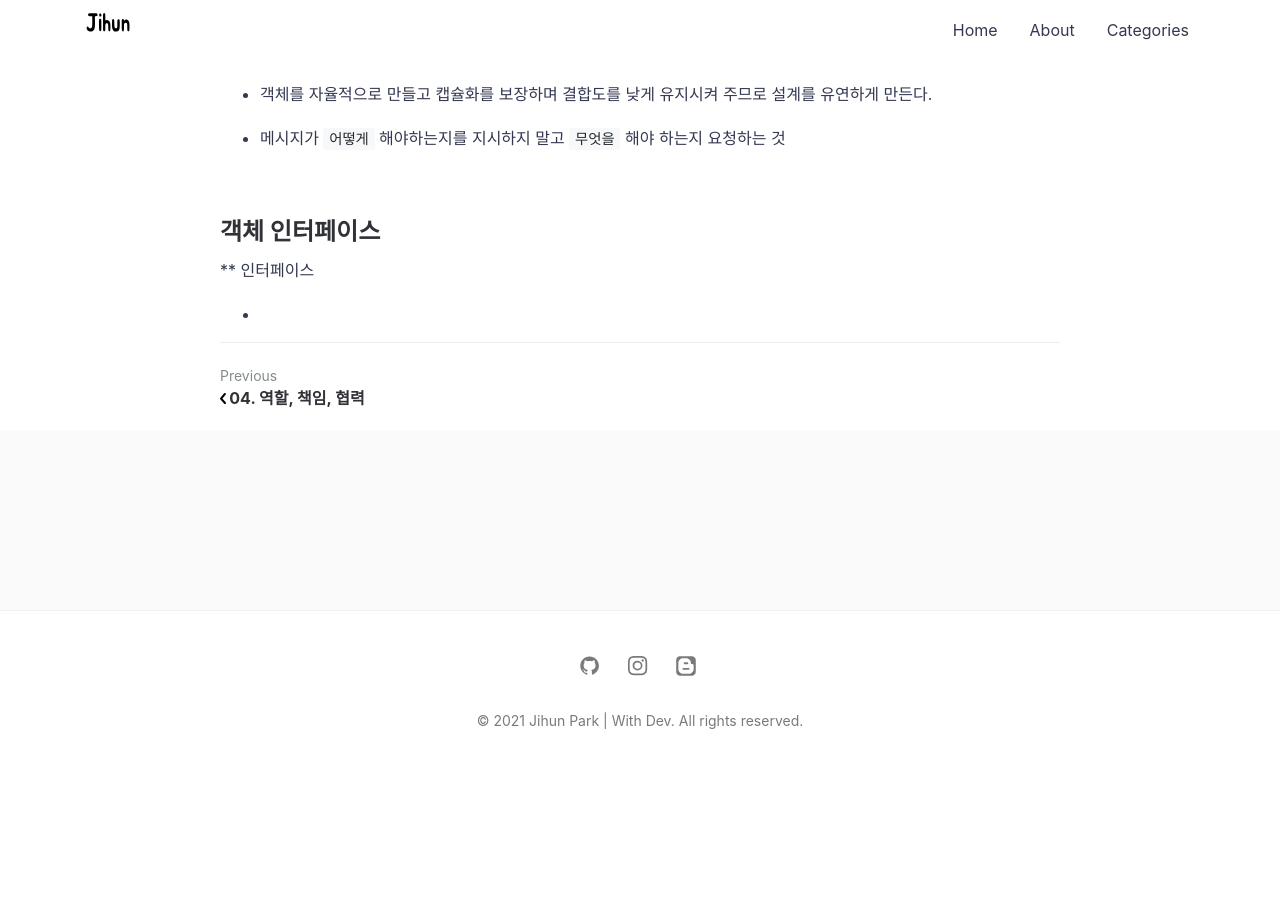
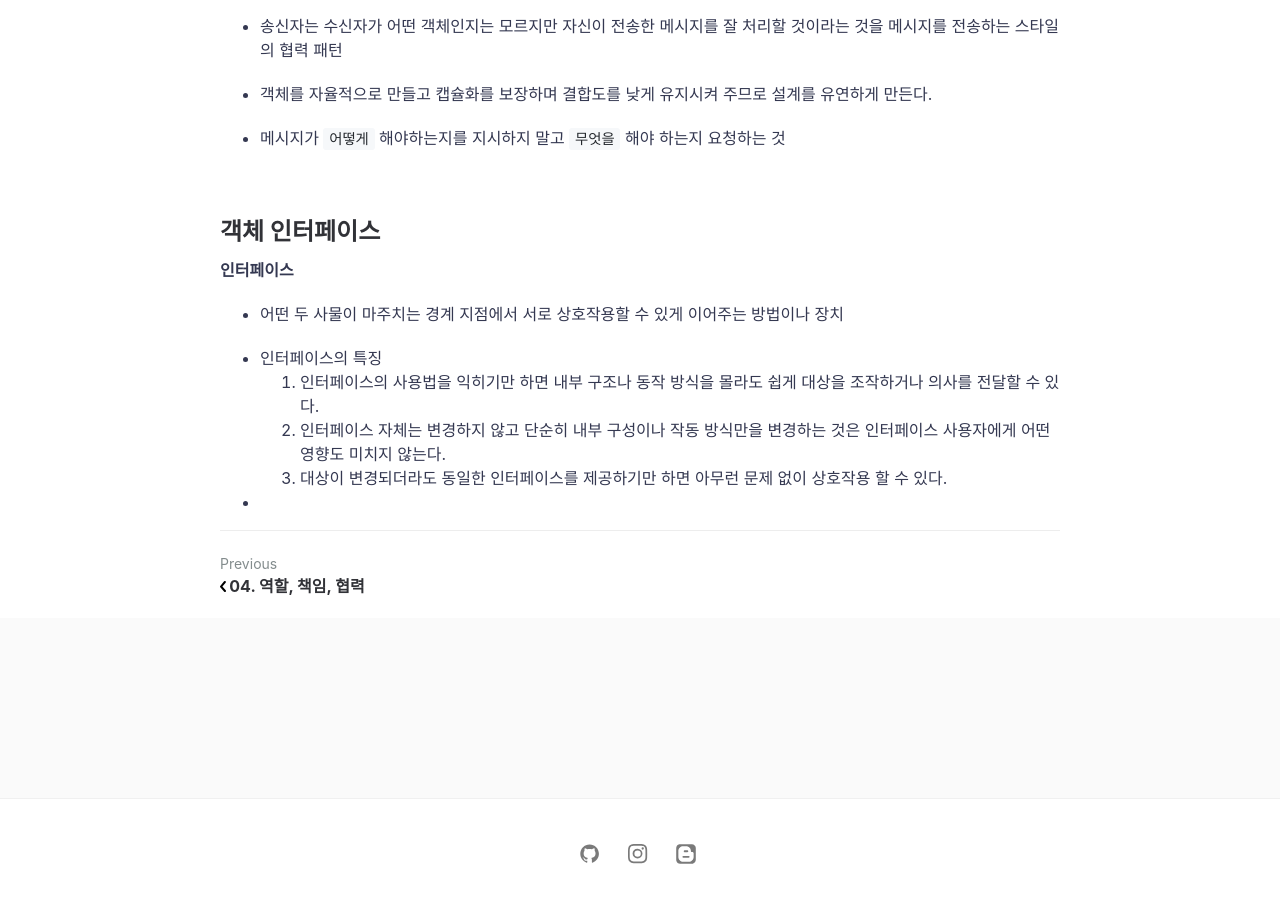
Before and after one commit to jihunparkme/jihunparkme.github.io, a Jekyll site: the page built from _posts/2021-02-03-TheEOO-책임과 메시지.md, in a window 1280 px wide and 900 px high, scrolled down 3297 px. Built offline with Jekyll 4.4.1, drawn with Linux system fonts in a browser that asks for light colours; comment, search, counter and statistics services are not loaded; before the commit the page ends 4073 px from its top, so only the background shows below that.

Commit message:
add contents

```diff
--- a/_posts/2021-02-03-TheEOO-책임과 메시지.md
+++ b/_posts/2021-02-03-TheEOO-책임과 메시지.md
@@ -136,6 +136,13 @@ featured-img: TheEOO
 
 ## 객체 인터페이스
 
-** 인터페이스
+**인터페이스**
+
+- 어떤 두 사물이 마주치는 경계 지점에서 서로 상호작용할 수 있게 이어주는 방법이나 장치
+
+- 인터페이스의 특징
+  1. 인터페이스의 사용법을 익히기만 하면 내부 구조나 동작 방식을 몰라도 쉽게 대상을 조작하거나 의사를 전달할 수 있다.
+  2. 인터페이스 자체는 변경하지 않고 단순히 내부 구성이나 작동 방식만을 변경하는 것은 인터페이스 사용자에게 어떤 영향도 미치지 않는다.
+  3. 대상이 변경되더라도 동일한 인터페이스를 제공하기만 하면 아무런 문제 없이 상호작용 할 수 있다.
 
 -
```
